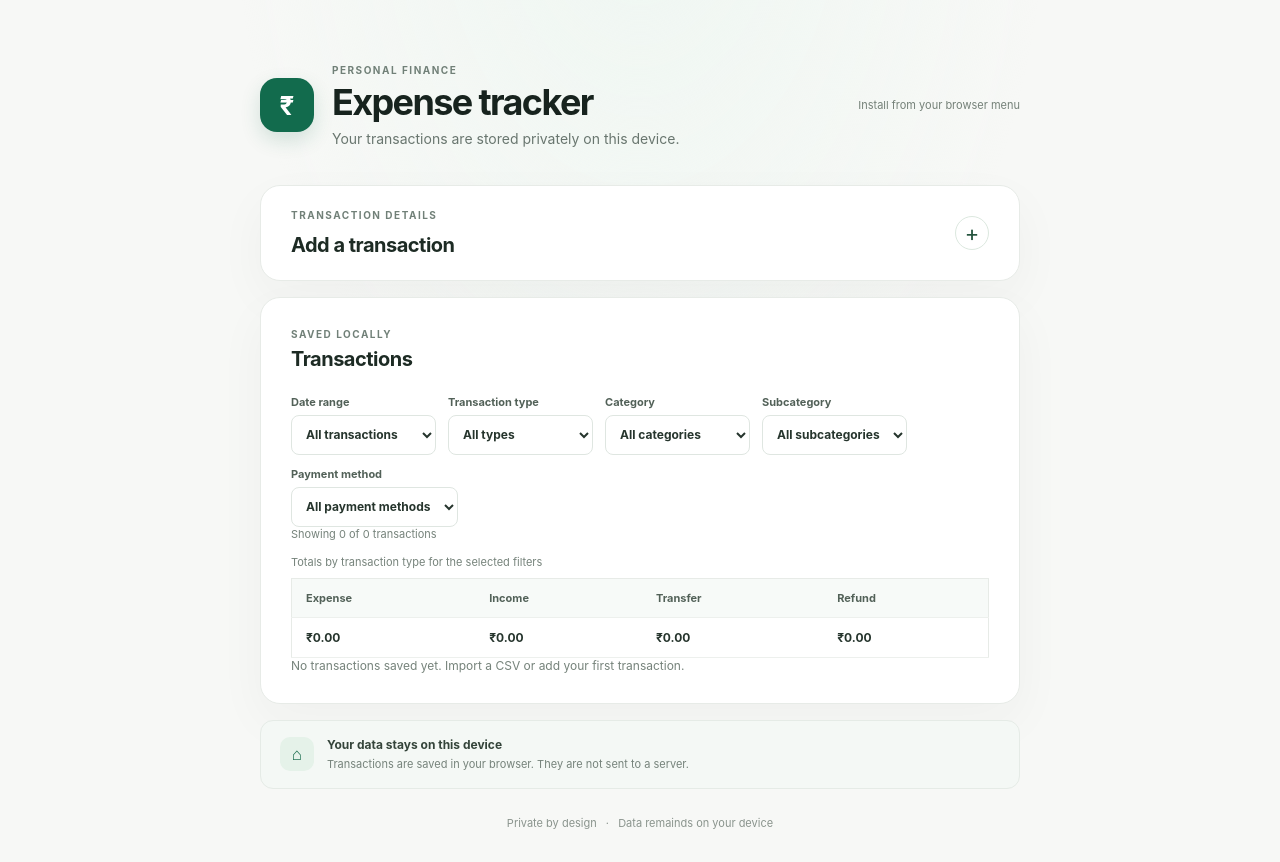
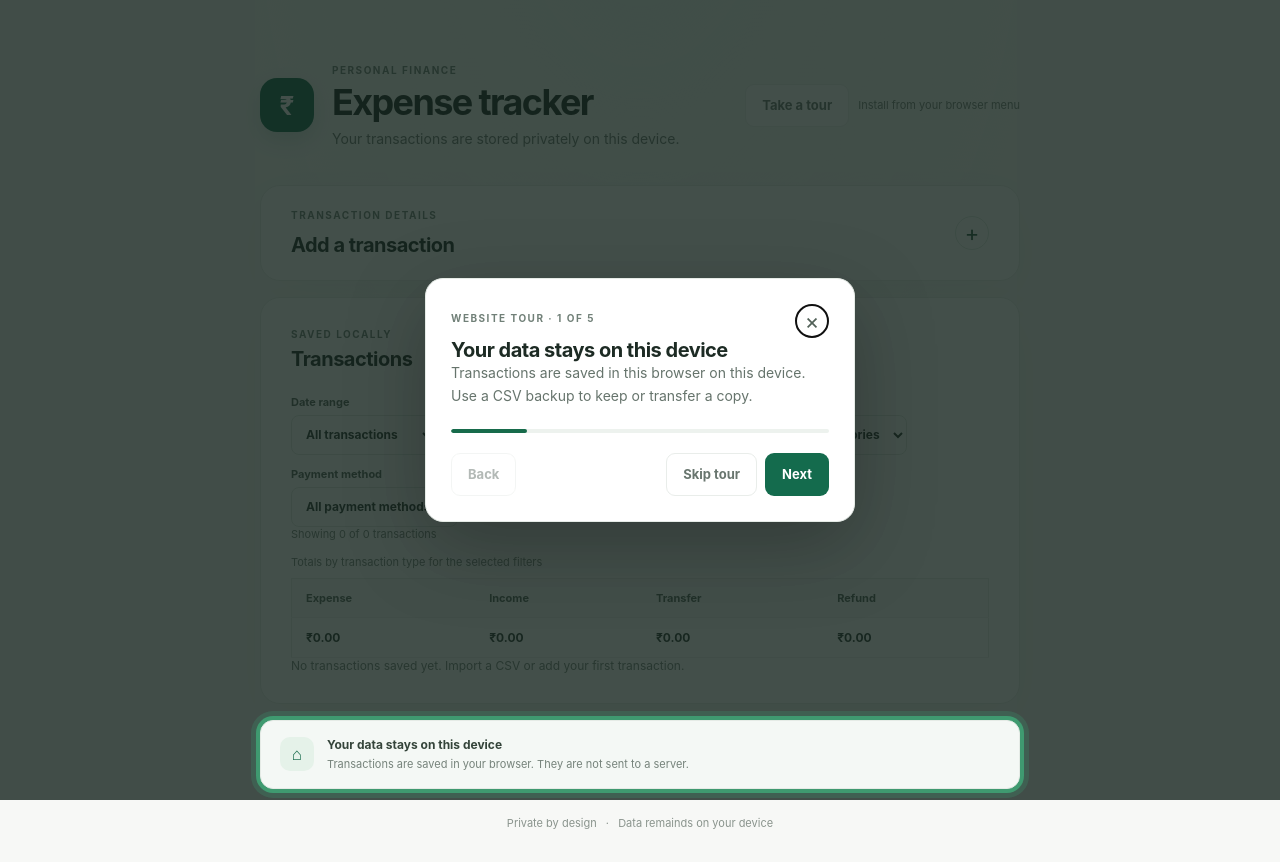
Before and after one commit to SUREYAPRAGAASH09/expense-tracker, an Angular app: page /expense-tracker/ in a window 1280 px wide. Built offline with nearby package versions, Linux system fonts and the light colour scheme.

Commit message:
Add tour feature

```diff
--- a/src/app/app.html
+++ b/src/app/app.html
@@ -7,11 +7,14 @@
         <h1 id="page-title">Expense tracker</h1>
         <p class="subtitle">Your transactions are stored privately on this device.</p>
       </div>
-      @if (installPrompt()) {
-        <button class="button button-install" type="button" (click)="installApp()">Install app</button>
-      } @else {
-        <p class="install-tip">Install from your browser menu</p>
-      }
+      <div class="header-actions">
+        <button class="button button-quiet" type="button" (click)="startTour()">Take a tour</button>
+        @if (installPrompt()) {
+          <button class="button button-install" type="button" (click)="installApp()">Install app</button>
+        } @else {
+          <p class="install-tip">Install from your browser menu</p>
+        }
+      </div>
     </header>
 
     <!-- <section class="file-card" aria-labelledby="file-heading">
@@ -50,7 +53,7 @@
       }
     </section> -->
 
-    <details class="form-card transaction-entry-panel" aria-labelledby="transaction-heading">
+    <details class="form-card transaction-entry-panel" aria-labelledby="transaction-heading" data-tour="entry" [class.tour-highlight]="isTourTarget('entry')">
       <summary class="expansion-summary">
         <span><span class="eyebrow">TRANSACTION DETAILS</span><strong id="transaction-heading">Add a transaction</strong></span>
         <span class="expansion-icon" aria-hidden="true"></span>
@@ -134,7 +137,7 @@
       <div class="section-heading form-heading">
         <div><p class="eyebrow">SAVED LOCALLY</p><h2 id="history-heading">Transactions</h2></div>
       </div>
-      <div class="transaction-filters" aria-label="Filter transactions">
+      <div class="transaction-filters" aria-label="Filter transactions" data-tour="filters" [class.tour-highlight]="isTourTarget('filters')">
         <label class="filter-field"><span>Date range</span>
           <select [value]="dateFilter()" (change)="setDateFilter($event)">
             <option value="all">All transactions</option>
@@ -188,7 +191,7 @@
         </label>
       </div>
       <p class="filter-count" aria-live="polite">Showing {{ filteredTransactions.length }} of {{ transactions().length }} transactions</p>
-      <div class="table-scroll">
+      <div class="table-scroll totals-table-scroll" data-tour="totals" [class.tour-highlight]="isTourTarget('totals')">
         <table class="totals-table">
           <caption>Totals by transaction type for the selected filters</caption>
           <thead><tr><th scope="col">Expense</th><th scope="col">Income</th><th scope="col">Transfer</th><th scope="col">Refund</th></tr></thead>
@@ -200,7 +203,7 @@
       } @else if (!filteredTransactions.length) {
         <p class="form-hint">No transactions match these filters.</p>
       } @else {
-        <div class="table-scroll transaction-table-scroll">
+        <div class="table-scroll transaction-table-scroll" data-tour="table" [class.tour-highlight]="isTourTarget('table')">
         <table class="transaction-table">
           <thead><tr><th scope="col">Date</th><th scope="col">Transaction type</th><th scope="col">Category</th><th scope="col">Subcategory</th><th scope="col">Payment method</th><th scope="col">Amount</th></tr></thead>
           <tbody>
@@ -213,11 +216,29 @@
       }
     </section>
 
-    <section class="privacy-note" aria-label="Privacy information">
+    <section class="privacy-note" aria-label="Privacy information" data-tour="storage" [class.tour-highlight]="isTourTarget('storage')">
       <span class="privacy-icon" aria-hidden="true">⌂</span>
       <p><strong>Your data stays on this device</strong><span>Transactions are saved in your browser. They are not sent to a server.</span></p>
     </section>
 
     <footer>Private by design <span aria-hidden="true">·</span> Data remainds on your device</footer>
   </section>
+  @if (tourActive()) {
+    <div class="tour-backdrop" (click)="closeTour()">
+      <section class="tour-dialog" role="dialog" aria-modal="true" aria-labelledby="tour-title" aria-describedby="tour-description" (click)="$event.stopPropagation()" (keydown)="handleTourKeydown($event)">
+        <div class="tour-dialog-topline">
+          <p class="eyebrow">WEBSITE TOUR · {{ tourIndex() + 1 }} OF {{ tourSteps.length }}</p>
+          <button id="tour-skip" class="tour-close" type="button" aria-label="Close tour" (click)="closeTour()">×</button>
+        </div>
+        <h2 id="tour-title">{{ currentTourStep.title }}</h2>
+        <p id="tour-description">{{ currentTourStep.body }}</p>
+        <div class="tour-progress" aria-hidden="true"><span [style.width.%]="((tourIndex() + 1) / tourSteps.length) * 100"></span></div>
+        <div class="tour-actions">
+          <button class="button button-quiet" type="button" (click)="previousTourStep()" [disabled]="tourIndex() === 0">Back</button>
+          <button class="button button-quiet" type="button" (click)="closeTour()">Skip tour</button>
+          <button class="button button-primary" type="button" (click)="nextTourStep()">{{ tourIndex() === tourSteps.length - 1 ? 'Finish' : 'Next' }}</button>
+        </div>
+      </section>
+    </div>
+  }
 </main>
--- a/src/app/app.ts
+++ b/src/app/app.ts
@@ -47,6 +47,16 @@ export class App {
   protected readonly formMessageType = signal<'success' | 'error' | ''>('');
   protected readonly saving = signal(false);
   protected readonly installPrompt = signal<InstallPromptEvent | null>(null);
+  protected readonly tourActive = signal(false);
+  protected readonly tourIndex = signal(0);
+  protected readonly tourSteps = [
+    { target: 'storage', title: 'Your data stays on this device', body: 'Transactions are saved in this browser on this device. Use a CSV backup to keep or transfer a copy.' },
+    { target: 'entry', title: 'Add a transaction', body: 'Open this panel to enter an expense, income, transfer, or refund. Required fields are marked with an asterisk.' },
+    { target: 'filters', title: 'Find transactions', body: 'Combine date, year, month, custom dates, transaction type, category, subcategory, and payment method filters.' },
+    { target: 'totals', title: 'Review totals', body: 'These totals summarize the transactions that match your current filters.' },
+    { target: 'table', title: 'View transaction details', body: 'Matching transactions appear here, newest dates first. On a phone, swipe sideways to see every column.' },
+  ] as const;
+  private autoTourChecked = false;
   protected readonly form = this.formBuilder.group({
     date: [this.today(), Validators.required],
     amount: [null as number | null, [Validators.required, Validators.min(0.01)]],
@@ -233,6 +243,71 @@ export class App {
     this.paymentMethodFilter.set((event.target as HTMLSelectElement).value);
   }
 
+  protected get currentTourStep(): (typeof this.tourSteps)[number] {
+    return this.tourSteps[this.tourIndex()];
+  }
+
+  protected isTourTarget(target: string): boolean {
+    return this.tourActive() && this.currentTourStep.target === target;
+  }
+
+  protected startTour(): void {
+    this.tourIndex.set(0);
+    this.tourActive.set(true);
+    window.setTimeout(() => {
+      document.getElementById('tour-skip')?.focus();
+      this.scrollToTourTarget();
+    }, 0);
+  }
+
+  protected previousTourStep(): void {
+    this.tourIndex.update((index) => Math.max(0, index - 1));
+    this.scrollToTourTarget();
+  }
+
+  protected nextTourStep(): void {
+    if (this.tourIndex() >= this.tourSteps.length - 1) {
+      this.closeTour();
+      return;
+    }
+    this.tourIndex.update((index) => index + 1);
+    this.scrollToTourTarget();
+  }
+
+  protected closeTour(): void {
+    this.tourActive.set(false);
+    try {
+      localStorage.setItem('expense-tracker-tour-seen', 'true');
+    } catch {
+      // The tour still works for this visit if browser storage is unavailable.
+    }
+  }
+
+  protected handleTourKeydown(event: KeyboardEvent): void {
+    if (event.key === 'Escape') {
+      this.closeTour();
+      return;
+    }
+    if (event.key !== 'Tab') return;
+    const buttons = [...document.querySelectorAll<HTMLButtonElement>('.tour-dialog button:not(:disabled)')];
+    if (!buttons.length) return;
+    const first = buttons[0];
+    const last = buttons[buttons.length - 1];
+    if (event.shiftKey && document.activeElement === first) {
+      event.preventDefault();
+      last.focus();
+    } else if (!event.shiftKey && document.activeElement === last) {
+      event.preventDefault();
+      first.focus();
+    }
+  }
+
+  private scrollToTourTarget(): void {
+    window.setTimeout(() => {
+      document.querySelector(`[data-tour="${this.currentTourStep.target}"]`)?.scrollIntoView({ behavior: 'smooth', block: 'center' });
+    }, 0);
+  }
+
   protected async installApp(): Promise<void> {
     const prompt = this.installPrompt();
     if (!prompt) return;
@@ -266,9 +341,21 @@ export class App {
   private async loadTransactions(): Promise<void> {
     try {
       this.transactions.set(await this.database.initialize());
+      this.maybeStartFirstTour();
     } catch {
       this.setMessage('Local storage could not be opened. Your transactions are unavailable in this browser.', 'error');
     }
+  }
+
+  private maybeStartFirstTour(): void {
+    if (this.autoTourChecked) return;
+    this.autoTourChecked = true;
+    try {
+      if (localStorage.getItem('expense-tracker-tour-seen') === 'true') return;
+    } catch {
+      // If local storage is unavailable, show the tour once during this page visit.
+    }
+    this.startTour();
   }
 
   private setMessage(message: string, type: 'success' | 'error'): void {
--- a/src/styles.css
+++ b/src/styles.css
@@ -2,6 +2,8 @@
 html { min-width: 320px; min-height: 100%; }
 body { min-width: 320px; min-height: 100vh; margin: 0; color: #1d2b24; font-family: Inter, ui-sans-serif, system-ui, -apple-system, BlinkMacSystemFont, "Segoe UI", sans-serif; -webkit-font-smoothing: antialiased; }
 button { font-family: inherit; }
+.header-actions { display: flex; flex-wrap: wrap; align-items: center; justify-content: flex-end; gap: 9px; margin-left: auto; }
+.header-actions .install-tip { margin: 0; }
 .form-card { margin-top: 16px; padding: 30px; border: 1px solid #e7ebe7; border-radius: 20px; background: #fff; box-shadow: 0 18px 50px #27382c0a; }
 .form-heading { margin-bottom: 26px; }
 .required-note { color: #7c8881; font-size: 11px; }
@@ -59,6 +61,19 @@ fieldset { min-width: 0; margin: 0; padding: 0; border: 0; }
 .transaction-table .amount-cell { color: #26352d; font-weight: 700; text-align: right; white-space: nowrap; }
 .transaction-table th:last-child { text-align: right; }
 .transaction-table-scroll { margin-top: 10px; border: 1px solid #edf0ed; border-radius: 10px; }
+.tour-highlight { position: relative; z-index: 1001; border-radius: 12px; box-shadow: 0 0 0 4px #3f9a70, 0 0 0 9px #3f9a7040; }
+.tour-backdrop { position: fixed; z-index: 1000; inset: 0; display: grid; place-items: center; padding: 20px; background: #14231dcc; }
+.tour-dialog { position: relative; z-index: 1100; width: min(100%, 430px); padding: 25px; border: 1px solid #e5ebe6; border-radius: 18px; background: #fff; box-shadow: 0 24px 80px #0004; }
+.tour-dialog-topline { display: flex; align-items: center; justify-content: space-between; gap: 12px; }
+.tour-dialog-topline .eyebrow { margin: 0; }
+.tour-close { display: grid; width: 34px; height: 34px; place-items: center; border: 1px solid #e5ebe6; border-radius: 50%; color: #526158; background: #fff; font-size: 22px; cursor: pointer; }
+.tour-dialog h2 { margin: 7px 0 10px; }
+.tour-dialog > p { margin: 0; color: #66746c; font-size: 14px; line-height: 1.6; }
+.tour-progress { height: 4px; margin-top: 22px; overflow: hidden; border-radius: 99px; background: #edf2ee; }
+.tour-progress span { display: block; height: 100%; border-radius: inherit; background: #176b4b; transition: width .2s ease; }
+.tour-actions { display: flex; align-items: center; justify-content: flex-end; gap: 8px; margin-top: 20px; }
+.tour-actions .button:first-child { margin-right: auto; }
+.tour-actions .button { padding-inline: 12px; }
 .form-actions { display: flex; justify-content: flex-end; margin-top: 23px; padding-top: 19px; border-top: 1px solid #edf0ed; }
 .button:disabled { cursor: not-allowed; opacity: .5; }
 fieldset:disabled .field { opacity: .58; }
@@ -79,4 +94,9 @@ fieldset:disabled .field { opacity: .58; }
   .field-wide { grid-column: auto; }
   .privacy-note { align-items: flex-start; padding: 14px; }
   .button-install { padding-inline: 11px; font-size: 11px; }
+  .header-actions { flex-direction: column; align-items: flex-end; }
+  .header-actions .button { width: auto; }
+  .tour-dialog { padding: 21px 18px; }
+  .tour-actions { gap: 5px; }
+  .tour-actions .button { padding-inline: 9px; font-size: 11px; }
 }
```
